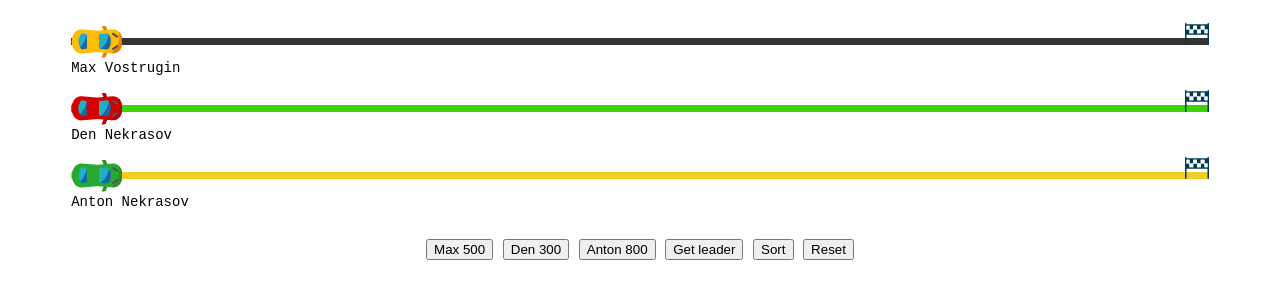
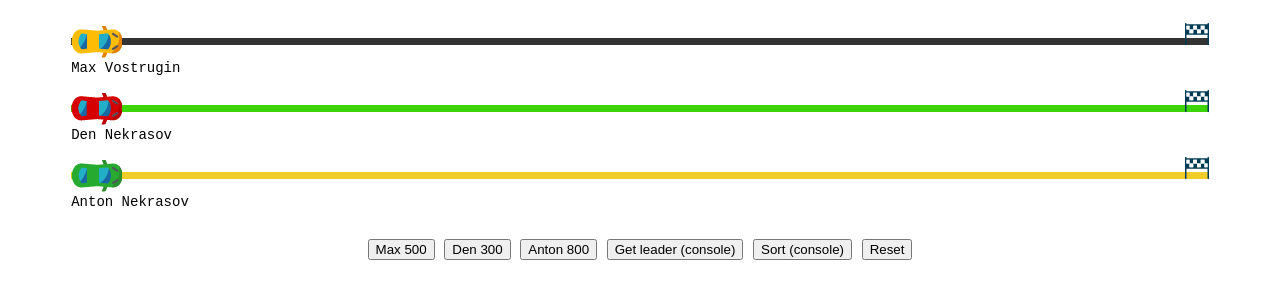
Before and after one commit to beardman001/rating-competitions, a website: page demo.html in a window 1280 px wide. Shown: the part 89-388 px from the top of the page. Drawn offline with Linux system fonts and the light colour scheme.

Commit message:
Update demo.html

```diff
--- a/demo.html
+++ b/demo.html
@@ -15,8 +15,8 @@
             <button id="moveMax">Max 500</button>
             <button id="moveDen">Den 300</button>
             <button id="moveAnton">Anton 800</button>
-            <button id="getLeader">Get leader</button>
-            <button id="sort">Sort</button>
+            <button id="getLeader">Get leader (console)</button>
+            <button id="sort">Sort (console)</button>
             <button id="reset">Reset</button>
         </div>
         <script src="js/rating-competitions.js"></script>
```
